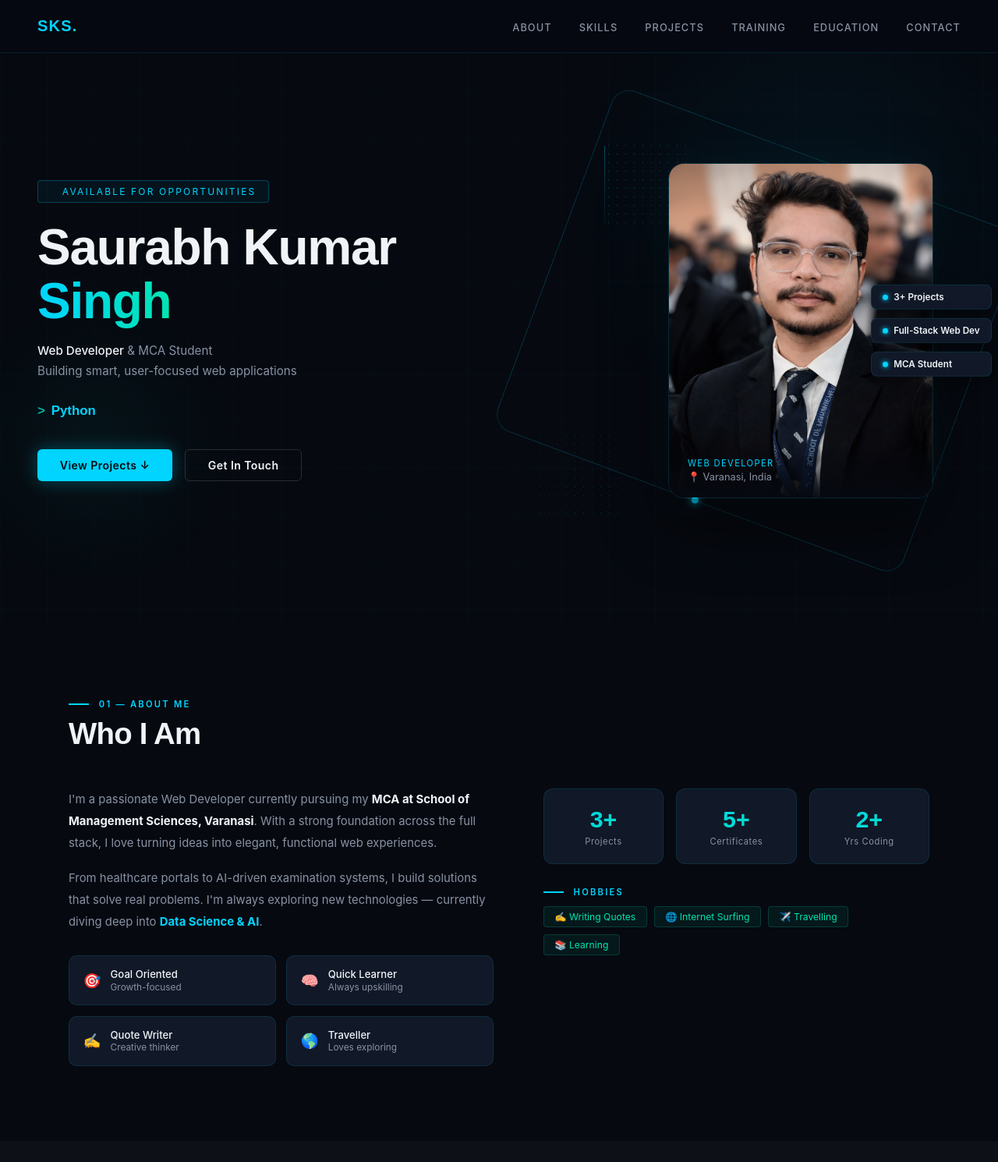
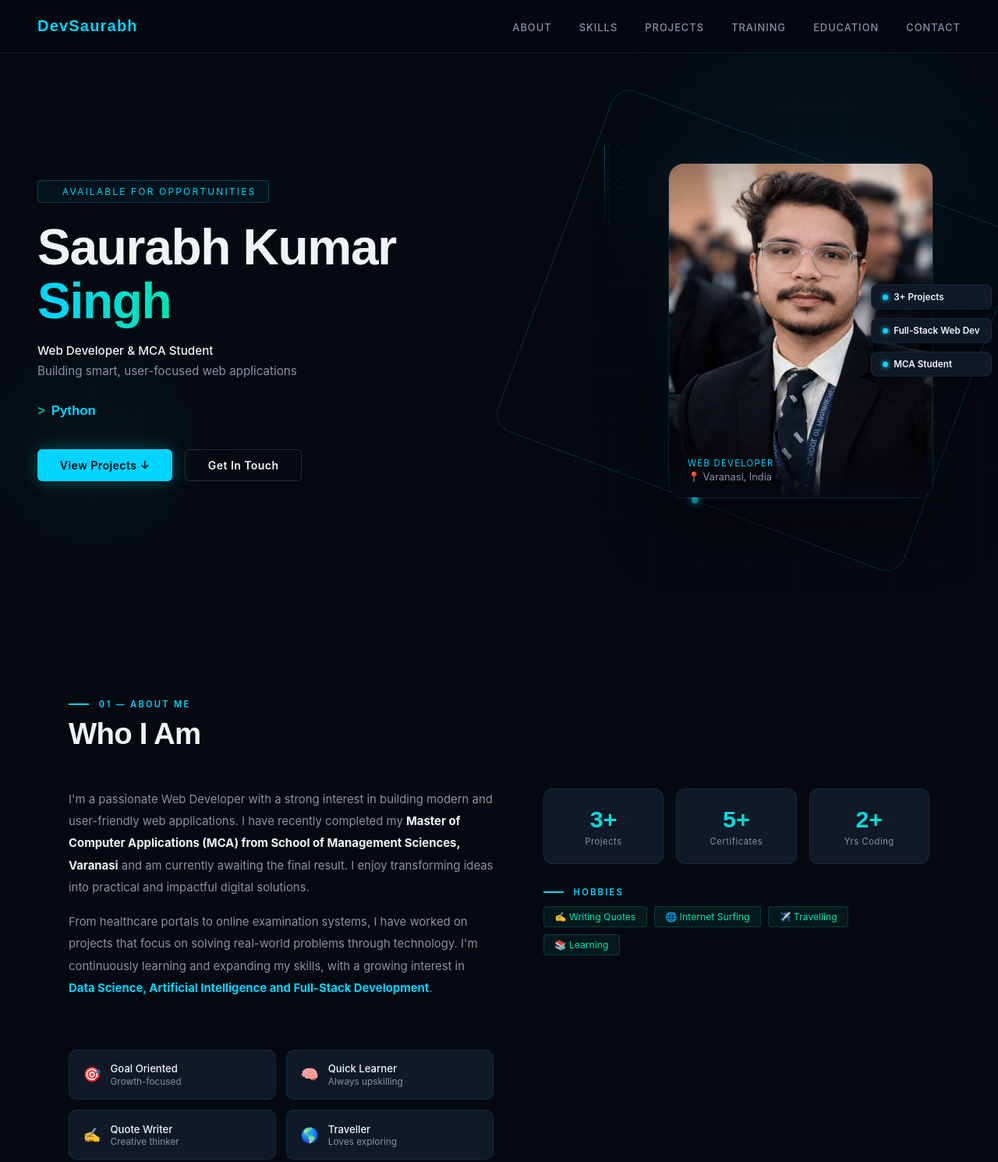
Before and after one commit to saurabh6203/My-Portfolio, a plain HTML site: page index.html in a window 1280 px wide. Shown: the top 1490 px of the page at 78% size. Drawn offline with nearby package versions, Linux system fonts and the light colour scheme.

Commit message:
My Personal Portfolio

```diff
--- a/index.html
+++ b/index.html
@@ -47,7 +47,7 @@ document.getElementById("contactForm").addEventListener("submit", function(e){
 
 
         <nav id="mainNav">
-  <div class="nav-brand">SKS.</div>
+  <div class="nav-brand">DevSaurabh</div>
   <ul class="nav-links" id="navLinks">
     <li><a href="#about">About</a></li>
     <li><a href="#skills">Skills</a></li>
@@ -69,7 +69,7 @@ document.getElementById("contactForm").addEventListener("submit", function(e){
     <div class="hero-text">
       <div class="hero-badge"><span class="badge-dot"></span>Available for Opportunities</div>
       <h1 class="hero-name">Saurabh Kumar<br><span class="name-gradient">Singh</span></h1>
-      <p class="hero-role"><strong>Web Developer</strong> &amp; MCA Student<br>Building smart, user-focused web applications</p>
+      <p class="hero-role"><strong>Web Developer</strong> <strong>&amp; MCA Student</strong> <br>Building smart, user-focused web applications</p>
       <div class="typing-row"><span id="typed"></span></div>
       <div class="hero-btns">
         <a href="#projects" class="btn btn-primary">View Projects &#8595;</a>
@@ -101,8 +101,13 @@ document.getElementById("contactForm").addEventListener("submit", function(e){
   <div class="reveal"><div class="eyebrow">01 &mdash; About Me</div><h2 class="sec-title">Who I Am</h2></div>
   <div class="about-grid">
     <div class="reveal left">
-      <p class="about-p">I'm a passionate Web Developer currently pursuing my <strong style="color:var(--text)">MCA at School of Management Sciences, Varanasi</strong>. With a strong foundation across the full stack, I love turning ideas into elegant, functional web experiences.</p>
-      <p class="about-p">From healthcare portals to AI-driven examination systems, I build solutions that solve real problems. I'm always exploring new technologies &mdash; currently diving deep into <strong style="color:var(--cyan)">Data Science &amp; AI</strong>.</p>
+     <p class="about-p">
+I'm a passionate Web Developer with a strong interest in building modern and user-friendly web applications. I have recently completed my <strong style="color:var(--text)">Master of Computer Applications (MCA) from School of Management Sciences, Varanasi</strong> and am currently awaiting the final result. I enjoy transforming ideas into practical and impactful digital solutions.
+</p>
+
+<p class="about-p">
+From healthcare portals to online examination systems, I have worked on projects that focus on solving real-world problems through technology. I'm continuously learning and expanding my skills, with a growing interest in <strong style="color:var(--cyan)">Data Science, Artificial Intelligence and Full-Stack Development</strong>.
+</p><br>
       <div class="about-highlights">
         <div class="hi"><span class="hi-icon">&#127919;</span><div><div class="hi-label">Goal Oriented</div><div class="hi-sub">Growth-focused</div></div></div>
         <div class="hi"><span class="hi-icon">&#129504;</span><div><div class="hi-label">Quick Learner</div><div class="hi-sub">Always upskilling</div></div></div>
@@ -238,7 +243,7 @@ document.getElementById("contactForm").addEventListener("submit", function(e){
   <div class="reveal"><div class="eyebrow">06 &mdash; Education</div><h2 class="sec-title">Academic Background</h2></div>
   <div class="edu-list reveal">
     <div class="edu-card">
-      <div class="edu-year">NOW</div>
+      <div class="edu-year">2026</div>
       <div><div class="edu-deg">Master of Computer Applications (MCA)</div><div class="edu-univ">School of Management Sciences, Varanasi</div></div>
       <div class="edu-pct">&mdash;</div>
     </div>
@@ -265,7 +270,7 @@ document.getElementById("contactForm").addEventListener("submit", function(e){
   <div class="reveal"><div class="eyebrow">07 &mdash; Contact</div><h2 class="sec-title">Let's Work Together</h2></div>
   <div class="contact-grid">
     <div class="contact-intro reveal left">
-      <p>Open to internships, freelance projects, and full-time opportunities. If you have an idea you'd like to bring to life &mdash; let's talk!</p>
+     <p>Recent MCA graduate awaiting final result, actively seeking full-time opportunities in Web Development and related technology roles. Let's connect and build something meaningful together.</p>
 
       <div class="c-links">
         <a href="mailto:saurabhsingh79621@gmail.com" class="c-link">
```
